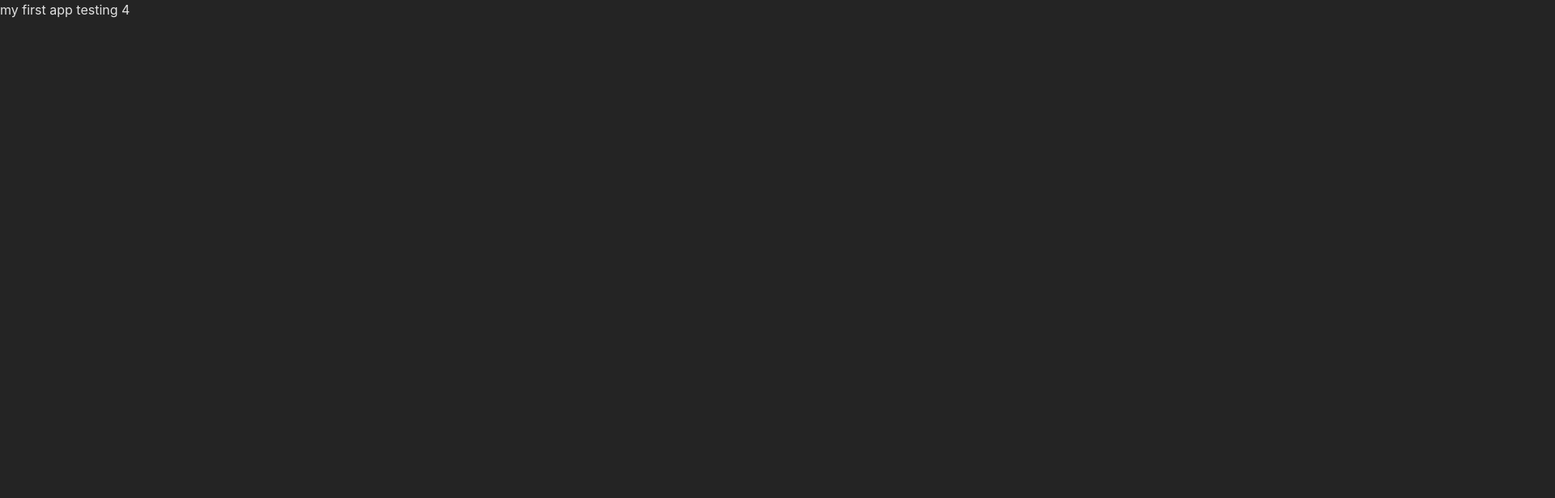
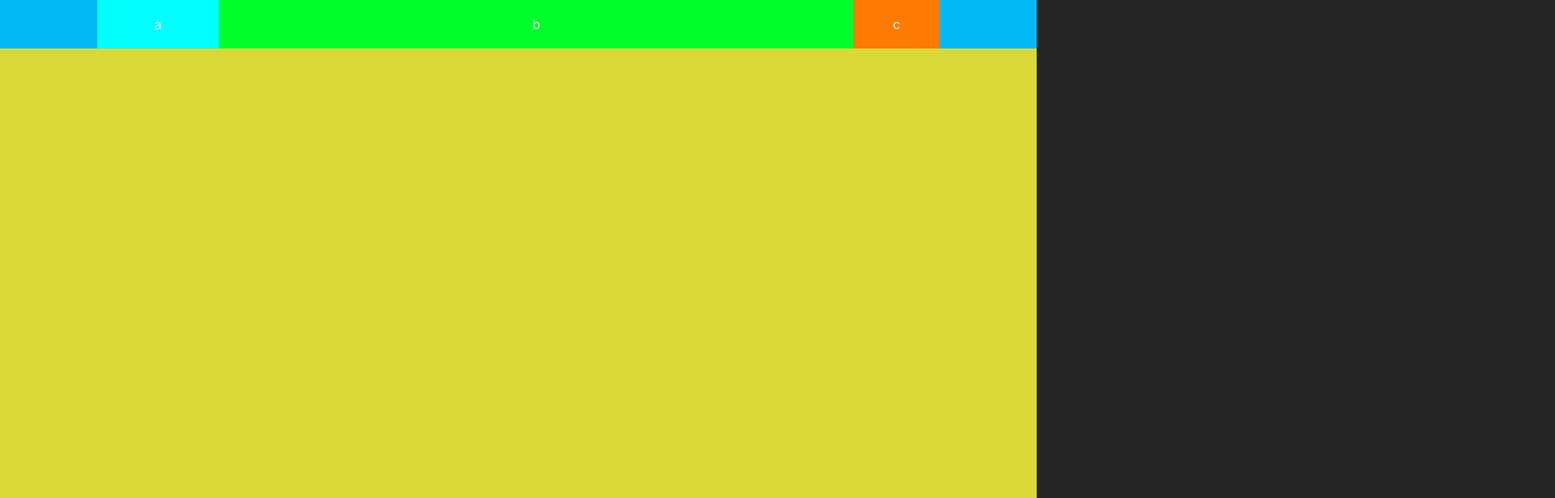
Before and after one commit to ChristopherLandas/myHomeSite, a React (Vite) app: page / in a window 1280 px wide. Shown: the top 616 px of the page at 81% size, 1920 px wide, since content can reach past the window. Built offline with nearby package versions, Linux system fonts and the light colour scheme.

Commit message:
header structure: semi-finished

```diff
--- /dev/null
+++ b/src/components/Headers.jsx
@@ -0,0 +1,22 @@
+import { useEffect } from 'react'
+import styles from '../styles/header.module.css'
+import HeaderObserver from '../hooks/HeaderObserver'
+import clsx from 'clsx'
+
+const Header = () => {
+  useEffect(()=>{
+    HeaderObserver(styles.header, styles.sticky)
+  },[])
+
+  return (
+    <nav className={styles.header}>
+      <div className={styles.background}></div>
+
+      <div className={clsx(styles.navigations, styles.home)}>a</div>
+      <div className={clsx(styles.navigations, styles.selections)}>b</div>
+      <div className={clsx(styles.navigations, styles.menu)}>c</div>
+    </nav>
+  )
+}
+
+export default Header
--- a/src/index.css
+++ b/src/index.css
@@ -20,4 +20,6 @@ body {
 
   width: 100%;
   min-height: 100vh;
+
+  overflow-x: hidden;
 }
--- a/src/pages/App.jsx
+++ b/src/pages/App.jsx
@@ -1,7 +1,12 @@
+import Header from "../components/Headers"
+import styles from '../styles/App.module.css'
+
 const App = () => {
   return (
     <>
-      <div>my first app testing 4</div>
+      <div className={styles.main}>
+        <Header/>
+      </div>
     </>
   )
 }
--- a/src/styles/App.module.css
+++ b/src/styles/App.module.css
@@ -4,49 +4,4 @@
   flex-direction: column;
   height: 200vh;
   background-color: rgb(216, 216, 55);
-  min-width: 500px
 }
-
-.header{
-  height: 80px;
-  background-color: aqua;
-
-  position: sticky;
-  top: -1px;
-
-  display: flex;
-
-  padding-inline: 120px;
-}
-
-.header.sticky{
-  background-color: antiquewhite;
-}
-
-.header.parts{
-}
-
-.header.parts.logo{
-  background-color: rebeccapurple;
-}
-
-.header.parts.navigations{
-  background-color: green;
-}
-
-.header.parts.menu{
-  background-color: blue;
-}
-
-@media (max-width: 500px) {
-  .header.parts{
-    display: none;
-  }
-}
-
-.test{
-  width: 100%;
-  height: 100%;
-
-  background-color: black;
-}
--- /dev/null
+++ b/src/styles/header.module.css
@@ -0,0 +1,64 @@
+.header{
+  height: 60px;
+
+  position: sticky;
+  top: -.1px; /*sets to highest negative number as possible*/
+
+  display: flex;
+
+  padding-inline: 120px;
+
+  background-color: rgb(0, 186, 243);
+}
+
+.background{
+  position: absolute;
+  width: 500%;
+  height: 100%;
+  /* z-index: -1; */
+  top: 0%;
+  margin-left: -500px; /*canceling the padding*/
+}
+
+.header .background{
+  opacity: 0%;
+  background: linear-gradient(to bottom, transparent 85%, rgba(0, 0, 0, 0.295));
+  transition: ease-out 150ms;
+}
+
+.header.sticky .background{
+  opacity: 100%;
+  transition: ease-in 250ms;
+}
+
+.navigations{
+  display: flex;
+  flex-grow: 1;
+
+  align-items: center;
+  justify-content: center;
+}
+
+.navigations.home{
+  background-color: aqua;
+  min-width: 150px;
+}
+
+.navigations.selections{
+  background-color: rgb(0, 255, 42);
+  flex-grow: 8;
+}
+
+.navigations.menu{
+  background-color: rgb(255, 123, 0);
+}
+
+@media (max-width: 800px) {
+  .header{
+    padding-inline: 0px;
+  }
+
+  .navigations.selections{
+    display: none;
+  }
+}
```
Also changed, not shown: src/hooks/HeaderObserver copy.js (added, +16 -0 lines).
